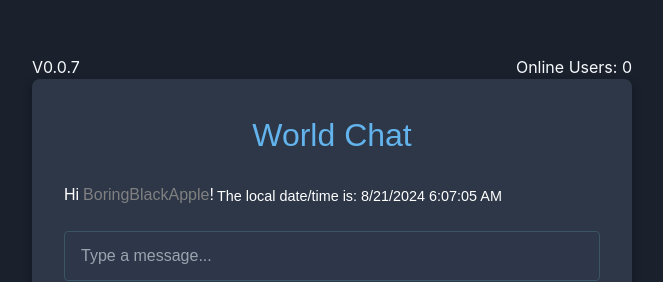
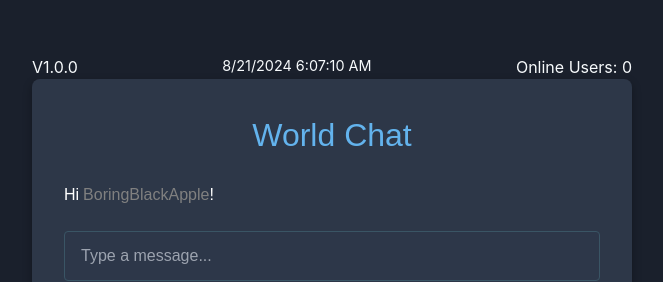
Before and after one commit to George-Freedland/p2p-chat-app, a React (Create React App) app: page / in a window 1280 px wide. Shown: the part 168-450 px from the top of the page, without its empty margins (308-971 px from the left). Built offline with nearby package versions, Linux system fonts and the light colour scheme; no server answers.

Commit message:
fix clock

```diff
--- a/src/App.js
+++ b/src/App.js
@@ -10,6 +10,15 @@ const App = () => {
   const [username, setUsername] = useState('');
   const [color, setColor] = useState('');
   const [onlineUsers, setOnlineUsers] = useState(0);
+  const [currentDateTime, setCurrentDateTime] = useState(new Date());
+
+  useEffect(() => {
+    const intervalId = setInterval(() => {
+      setCurrentDateTime(new Date());
+    }, 1000); // Update every second
+
+    return () => clearInterval(intervalId); // Cleanup on unmount
+  }, []);
 
   useEffect(() => {
     socket.on('chat message', (msg) => {
@@ -38,20 +47,20 @@ const App = () => {
       const timer = setTimeout(() => {
         setMessages((prevMessages) => {
           const newMessages = [...prevMessages];
-          // newMessages[0].isNew = false;
+          // newMessages[0].isNew = false; // Potential other solution
           newMessages.forEach(message => message.isNew = false)
           return newMessages;
         });
-      }, 150);
+      }, 150); // Length of fadeInScale css animation
 
       return () => clearTimeout(timer);
     }
   }, [messages]);
 
   useEffect(() => {
-    const nameSet1 = ['Boring', 'Amazing', 'Wicked', 'Speedy', 'Happy', 'Sad', 'Hopeful', 'Dreamy', 'Savage', 'Laughing', 'Trippy', 'Lost', 'Funny', 'Flawless', 'Perfect', 'Stable', 'Active', 'Rich'];
+    const nameSet1 = ['Boring', 'Amazing', 'Wicked', 'Speedy', 'Happy', 'Sad', 'Hopeful', 'Dreamy', 'Savage', 'Laughing', 'Trippy', 'Lost', 'Funny', 'Flawless', 'Perfect', 'Stable', 'Active', 'Rich', 'Healthy', 'Groovy', 'Chill'];
     const nameSet2 = ['Lime', 'Teal', 'Red', 'Orange', 'Yellow', 'Green', 'Aqua', 'Fuchsia', 'Violet', 'Grey', 'Black', 'White'];
-    const nameSet3 = ['Banana', 'Apple', 'Cherry', 'Laptop', 'Rabbit', 'Whale', 'Ocean', 'House', 'Robot', 'Phone', 'Gem', 'Marble', 'Speaker', 'Light', 'Bottle', 'Mouse', 'Rose', 'Flower', 'Corridor'];
+    const nameSet3 = ['Banana', 'Apple', 'Cherry', 'Laptop', 'Rabbit', 'Whale', 'Ocean', 'House', 'Robot', 'Phone', 'Gem', 'Marble', 'Speaker', 'Light', 'Bottle', 'Mouse', 'Rose', 'Flower', 'Corridor', 'Sun', 'Moon', 'Star', 'Car', 'Truck'];
     setUsername(nameSet1[Math.floor(Math.random() * nameSet1.length)] + nameSet2[Math.floor(Math.random() * nameSet2.length)] + nameSet3[Math.floor(Math.random() * nameSet3.length)])
     setColor(nameSet2[Math.floor(Math.random() * nameSet2.length)])
   }, []);
@@ -64,18 +73,18 @@ const App = () => {
     }
   };
 
-  const currentDateTime = new Date();
+  // const currentDateTime = new Date();
   const formattedDate = currentDateTime.toLocaleDateString();
   const formattedTime = currentDateTime.toLocaleTimeString();
 
   return (
     <>
       <div style={{ display: 'flex', justifyContent: 'space-between' }}>
-        <div>V0.0.7</div><div>Online Users: {onlineUsers}</div>
+        <div>V1.0.0</div><div style={{ fontSize: '0.9rem' }}>{formattedDate} {formattedTime}</div><div>Online Users: {onlineUsers}</div>
       </div>
       <div className='container'>
         <h1>World Chat</h1>
-        <h4>Hi<div style={{ color, marginLeft: '0.25rem' }}>{username}</div>! <div style={{ fontSize: '0.9rem', marginTop: '0.2rem', marginLeft: '0.2rem'}}>The local date/time is: {formattedDate} {formattedTime}</div></h4>
+        <h4>Hi<div style={{ color, marginLeft: '0.25rem' }}>{username}</div>!</h4>
         <form onSubmit={sendMessage}>
           <input
             value={message}
```
